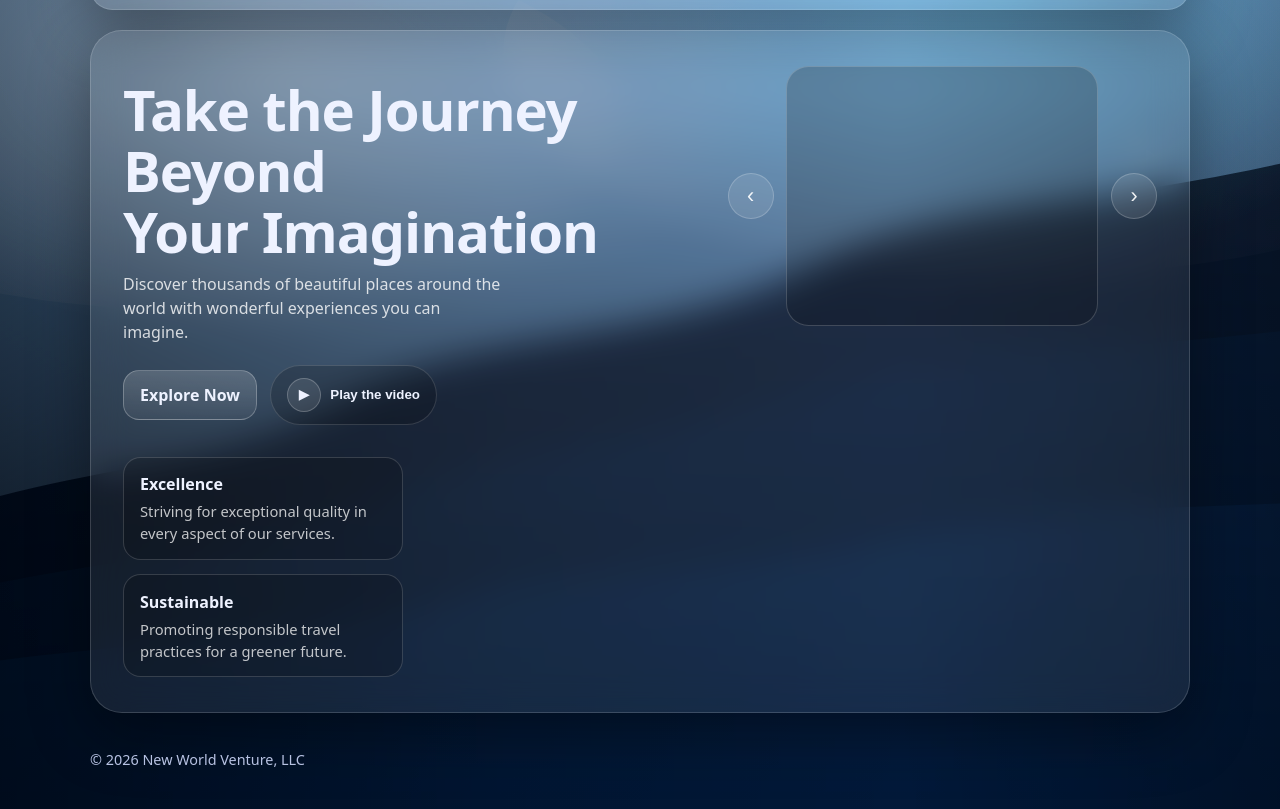
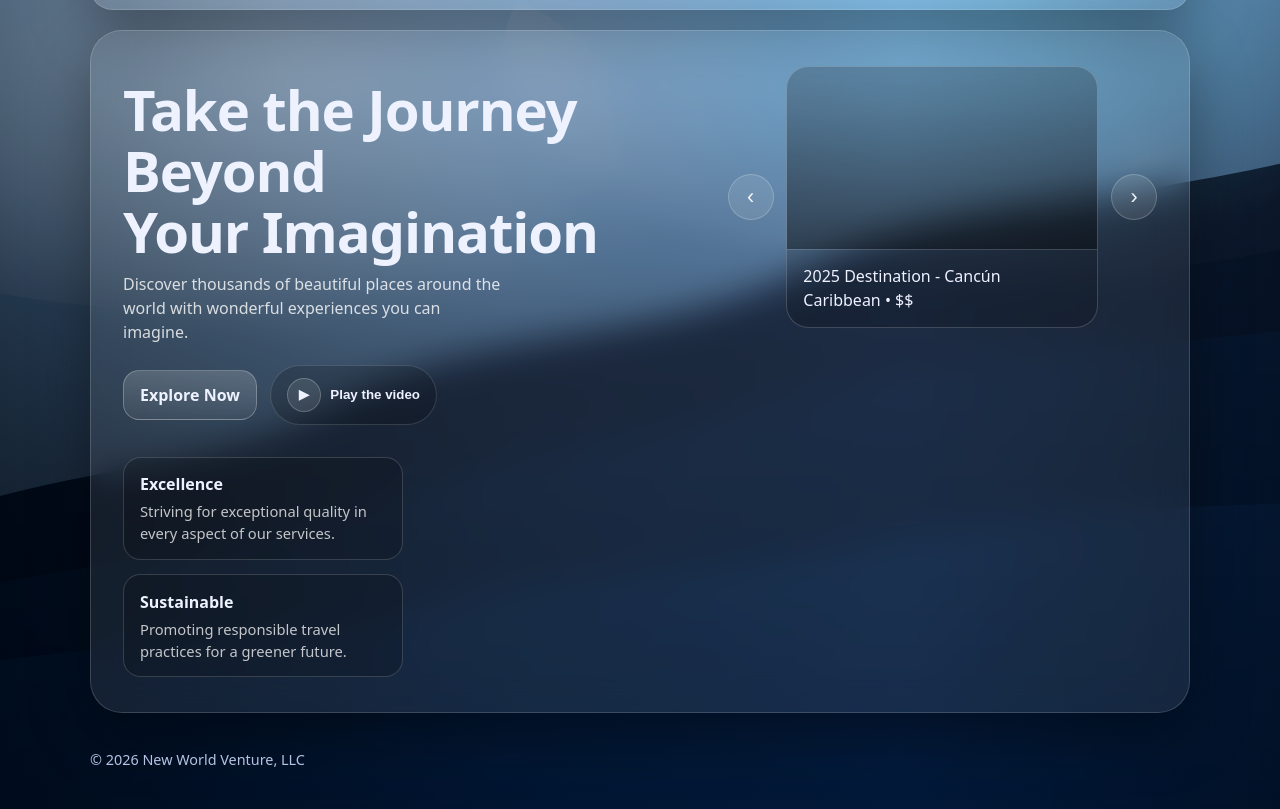
Before and after one commit to NewWorldVenture/newworldventure, a website: page index.html in a window 1280 px wide. Shown: the part 88-897 px from the top of the page. Drawn offline with Linux system fonts and the light colour scheme.

Commit message:
Add files via upload

```diff
--- a/assets/css/styles.css
+++ b/assets/css/styles.css
@@ -233,10 +233,9 @@ body.home{background:#070b12}
   height: 260px;
 }
 .car-image{
-  background:
-    radial-gradient(800px 260px at 10% 20%, rgba(110,231,255,.30), transparent 55%),
-    radial-gradient(700px 240px at 90% 25%, rgba(167,139,250,.22), transparent 60%),
-    rgba(255,255,255,.06);
+  background-size: cover;
+  background-position: center;
+  background-repeat: no-repeat;
   border-bottom:1px solid rgba(255,255,255,.14);
   position:relative;
 }
--- a/assets/js/app.js
+++ b/assets/js/app.js
@@ -7,6 +7,67 @@
   const flexAmountInput = $("#flexAmount");
   const flexCheckoutBtn = $("#flexCheckoutBtn");
   const yearEl = $("#year");
+
+const viewport = document.getElementById("carViewport");
+const prevBtn = document.getElementById("carPrev");
+const nextBtn = document.getElementById("carNext");
+
+if (viewport && Array.isArray(window.TRIPNEST_DATA) && window.TRIPNEST_DATA.length) {
+  let currentIndex = 0;
+  let autoRotate;
+
+  function renderSlide(index) {
+    const item = window.TRIPNEST_DATA[index];
+
+    viewport.innerHTML = `
+      <div class="car-slide">
+        <div class="car-image" style="background-image: url('${item.image}'); background-size: cover; background-position: center;">
+        </div>
+        <div class="car-meta">
+          <div>
+            <div class="car-title">${item.name}</div>
+            <div class="car-sub">${item.region} • ${item.budget}</div>
+          </div>
+        </div>
+      </div>
+    `;
+  }
+
+  function showNext() {
+    currentIndex = (currentIndex + 1) % window.TRIPNEST_DATA.length;
+    renderSlide(currentIndex);
+  }
+
+  function showPrev() {
+    currentIndex = (currentIndex - 1 + window.TRIPNEST_DATA.length) % window.TRIPNEST_DATA.length;
+    renderSlide(currentIndex);
+  }
+
+  function startAutoRotate() {
+    stopAutoRotate();
+    autoRotate = setInterval(showNext, 3000); // rotates every 3 seconds
+  }
+
+  function stopAutoRotate() {
+    if (autoRotate) clearInterval(autoRotate);
+  }
+
+  nextBtn?.addEventListener("click", () => {
+    showNext();
+    startAutoRotate();
+  });
+
+  prevBtn?.addEventListener("click", () => {
+    showPrev();
+    startAutoRotate();
+  });
+
+  viewport.addEventListener("mouseenter", stopAutoRotate);
+  viewport.addEventListener("mouseleave", startAutoRotate);
+
+  renderSlide(currentIndex);
+  startAutoRotate();
+}
 
   if (yearEl) yearEl.textContent = String(new Date().getFullYear());
 
```
